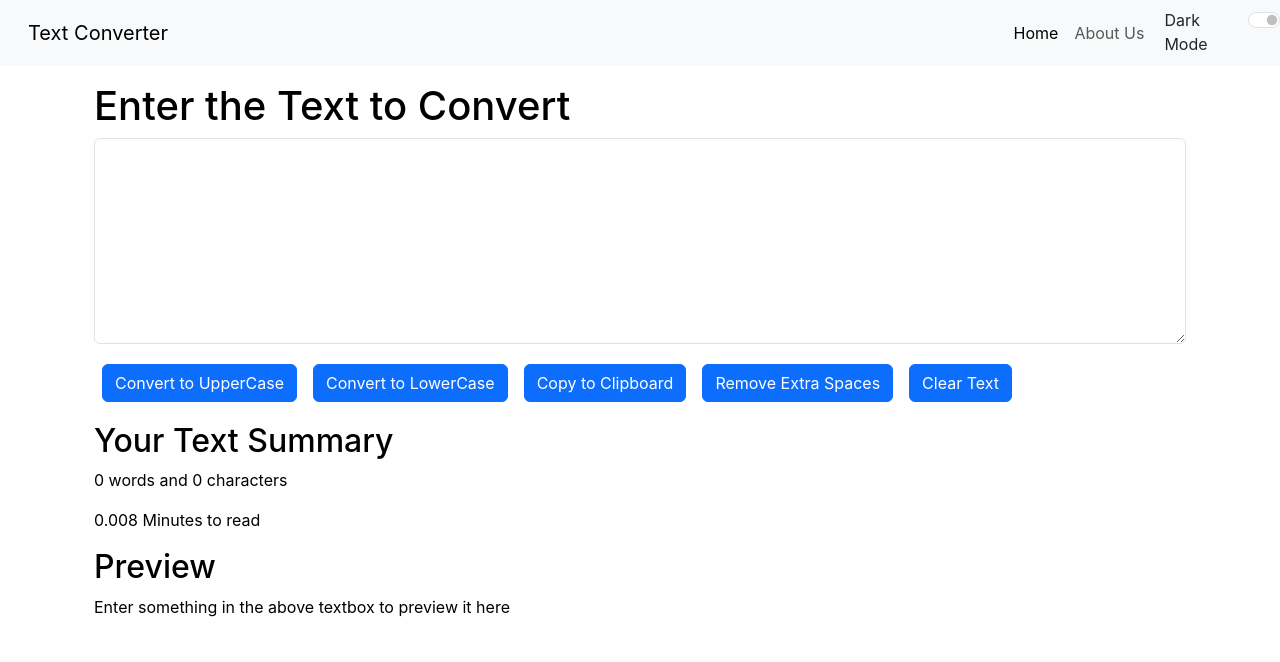
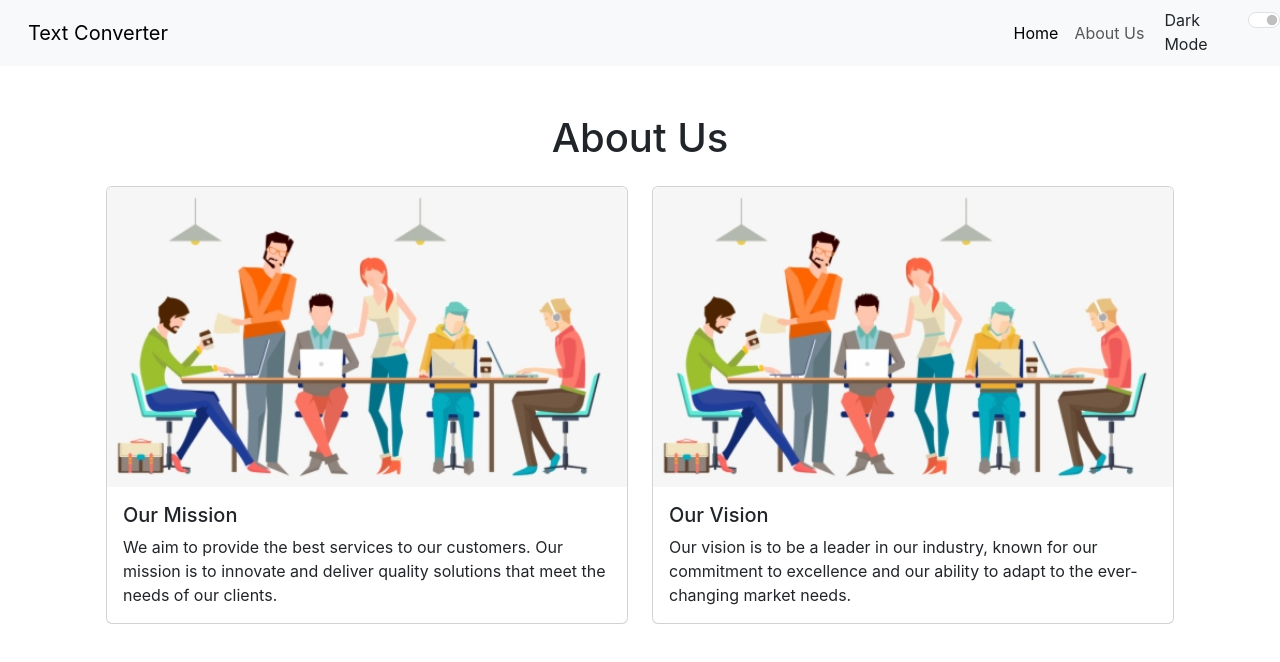
Before and after one commit to tusharbhadavankar01/Text-Converter-Application-using-React-Js, a React (Create React App) app: page /about in a window 1280 px wide. Shown: the top 662 px of the page. Built offline with nearby package versions, Linux system fonts and the light colour scheme.

Commit message:
adding about us page

```diff
--- a/package.json
+++ b/package.json
@@ -9,6 +9,7 @@
     "prop-types": "^15.8.1",
     "react": "^18.3.1",
     "react-dom": "^18.3.1",
+    "react-router-dom": "^6.26.1",
     "react-scripts": "^5.0.1",
     "web-vitals": "^2.1.4"
   },
--- a/src/App.js
+++ b/src/App.js
@@ -1,9 +1,10 @@
 import "./App.css";
 import Alert from "./Components/Alert";
-//import About from "./Components/About";
+import About from "./Components/About";
 import Navbar from "./Components/Navbar";
 import Textform from "./Components/Textform";
 import React, { useState } from 'react';
+import {BrowserRouter as Router,Routes, Route} from "react-router-dom";
 
 
 
@@ -40,14 +41,18 @@ function App() {
   }
 }
   return (
-    <>
-     <Navbar title="Text Converter" mode={mode} toggleMode={toggleMode}/>
-     <Alert alert={alert}/>
-     <div className="container my-3">
-     <Textform  showAlert={showAlert} heading="Enter the Text to Convert" mode={mode} />
-     </div>
 
-    </>
+    <Router>
+      <Navbar title="Text Converter" mode={mode} toggleMode={toggleMode} />
+      <Alert alert={alert} />
+      <div className="container my-3">
+        <Routes>
+          <Route path="/about" element={<About />} />
+          <Route path="/" element={<Textform showAlert={showAlert} heading="Enter the Text to Convert" mode={mode} />} />
+        </Routes>
+      </div>
+    </Router>
+
   );
 }
 
--- a/src/Components/About.js
+++ b/src/Components/About.js
@@ -1,71 +1,61 @@
-import React, {useState} from 'react'
+//import React, {useState} from 'react'
 
 
 export default function About() {
-  const [myStyle, setMyStyle] = useState({
-      color: 'black',
-    backgroundColor: 'white'
-  })
-  const[btnText, setBtnText] = useState("Enable Dark mode")
-  const toggleStyle = () => {
-    if (myStyle.color === "black") {
-        setMyStyle({
-            color: "white",
-            backgroundColor: "black",
-            border: "1px solid white",
-        })
-        setBtnText("Enable Light Mode")
-    }else {
-      setMyStyle({
-          color: 'black',
-          backgroundColor: 'white'
-      })
-      setBtnText("Enable Dark Mode")
-  }
-}
+//   const [myStyle, setMyStyle] = useState({
+//       color: 'black',
+//     backgroundColor: 'white'
+//   })
+//   const[btnText, setBtnText] = useState("Enable Dark mode")
+//   const toggleStyle = () => {
+//     if (myStyle.color === "black") {
+//         setMyStyle({
+//             color: "white",
+//             backgroundColor: "black",
+//             border: "1px solid white",
+//         })
+//         setBtnText("Enable Light Mode")
+//     }else {
+//       setMyStyle({
+//           color: 'black',
+//           backgroundColor: 'white'
+//       })
+//       setBtnText("Enable Dark Mode")
+//   }
+// }
   return (
-      <div className='container' style={myStyle}>
-        <h1 className='my-3'>About Us</h1>
-        <div className="accordion" id="accordionExample" >
-    <div className="accordion-item"style={myStyle}>
-      <h2 className="accordion-header" style={myStyle}>
-        <button className="accordion-button" type="button" style={myStyle} data-bs-toggle="collapse" data-bs-target="#collapseOne" aria-expanded="true" aria-controls="collapseOne">
-          Accordion Item #1
-        </button>
-      </h2>
-      <div id="collapseOne" className="accordion-collapse collapse show" data-bs-parent="#accordionExample">
-        <div className="accordion-body">
-          <strong>This is the first item's accordion body.</strong>Lorem ipsum dolor sit, amet consectetur adipisicing elit. Natus autem odit esse ut doloribus odio animi recusandae, laudantium accusamus minima assumenda! Totam ab molestiae dignissimos harum, officiis minus vitae distinctio!
+      <div className='container' >
+        <div className="container my-5">
+      <h1 className="text-center mb-4">About Us</h1>
+      <div className="row">
+        <div className="col-lg-6 mb-4">
+          <div className="card">
+            <img src="aboutus.png" className="card-img-top" alt="Our Mission" />
+            <div className="card-body">
+              <h5 className="card-title">Our Mission</h5>
+              <p className="card-text">
+                We aim to provide the best services to our customers. Our mission is to innovate and
+                deliver quality solutions that meet the needs of our clients.
+              </p>
+            </div>
+          </div>
+        </div>
+        <div className="col-lg-6 mb-4">
+          <div className="card">
+            <img src="aboutus.png" className="card-img-top" alt="Our Vision" />
+            <div className="card-body">
+              <h5 className="card-title">Our Vision</h5>
+              <p className="card-text">
+                Our vision is to be a leader in our industry, known for our commitment to excellence and
+                our ability to adapt to the ever-changing market needs.
+              </p>
+            </div>
+          </div>
         </div>
       </div>
     </div>
-    <div className="accordion-item"style={myStyle}>
-      <h2 className="accordion-header " style={myStyle}>
-        <button className="accordion-button collapsed" style={myStyle} type="button" data-bs-toggle="collapse" data-bs-target="#collapseTwo" aria-expanded="false" aria-controls="collapseTwo">
-          Accordion Item #2
-        </button>
-      </h2>
-      <div id="collapseTwo" className="accordion-collapse collapse" data-bs-parent="#accordionExample">
-        <div className="accordion-body">
-          <strong>This is the second item's accordion body.</strong> It is hidden by default, until the collapse plugin adds the appropriate classes that we use to style each element. These classes control the overall appearance, as well as the showing and hiding via CSS transitions. You can modify any of this with custom CSS or overriding our default variables. It's also worth noting that just about any HTML can go within the accordion-body though the transition does limit overflow.
-        </div>
-      </div>
-    </div>
-    <div className="accordion-item" style={myStyle}>
-      <h2 className="accordion-header" style={myStyle}>
-        <button className="accordion-button collapsed" style={myStyle} type="button" data-bs-toggle="collapse" data-bs-target="#collapseThree" aria-expanded="false" aria-controls="collapseThree">
-          Accordion Item #3
-        </button>
-      </h2>
-      <div id="collapseThree" className="accordion-collapse collapse" data-bs-parent="#accordionExample">
-        <div className="accordion-body">
-          <strong>This is the third item's accordion body.</strong> It is hidden by default, until the collapse plugin adds the appropriate classes that we use to style each element. These classes control the overall appearance, as well as the showing and hiding via CSS transitions. You can modify any of this with custom CSS or overriding our default variables. It's also worth noting that just about any HTML can go within the accordion-body, though the transition does limit overflow.
-        </div>
-      </div>
-    </div>
-  </div>
-  <div className='container my-3'>
-  <button onClick={toggleStyle} type="button" className="btn btn-primary"> {btnText}</button>  </div>
+  {/* <div className='container my-3'>
+  <button onClick={toggleStyle} type="button" className="btn btn-primary"> {btnText}</button>  </div> */}
       </div>
   )
 }
--- a/src/Components/Navbar.js
+++ b/src/Components/Navbar.js
@@ -1,4 +1,5 @@
 import React from 'react';
+import { Link } from 'react-router-dom';
 
 
 export default function Navbar(props) {
@@ -6,7 +7,7 @@ export default function Navbar(props) {
     <>
       <nav className={`navbar navbar-expand-lg  navbar-${props.mode} bg-${props.mode}`}>
       <div className="container-fluid">
-        <a className="navbar-brand" href="/">{props.title}</a>
+        <Link className="navbar-brand" to="/">{props.title}</Link>
         <button
           className="navbar-toggler"type="button"data-bs-toggle="collapse"data-bs-target="#navbarSupportedContent"
           aria-controls="navbarSupportedContent"aria-expanded="false"aria-label="Toggle navigation">
@@ -15,10 +16,10 @@ export default function Navbar(props) {
         <div className="collapse navbar-collapse" id="navbarSupportedContent">
           <ul className="navbar-nav me-auto mb-2 mb-lg-0">
             <li className="nav-item">
-              <a className="nav-link active" aria-current="page" href="/">Home</a>
+              <Link className="nav-link active" aria-current="page" to="/">Home</Link>
             </li>
             <li className="nav-item">
-              <a className="nav-link" href="About.js">About Us</a>
+              <Link className="nav-link" to="/about">About Us</Link>
             </li>
 
           </ul>
```
Also changed, not shown: public/aboutus.png (added), 1 other file (tests, documents, lock files or other folders).
